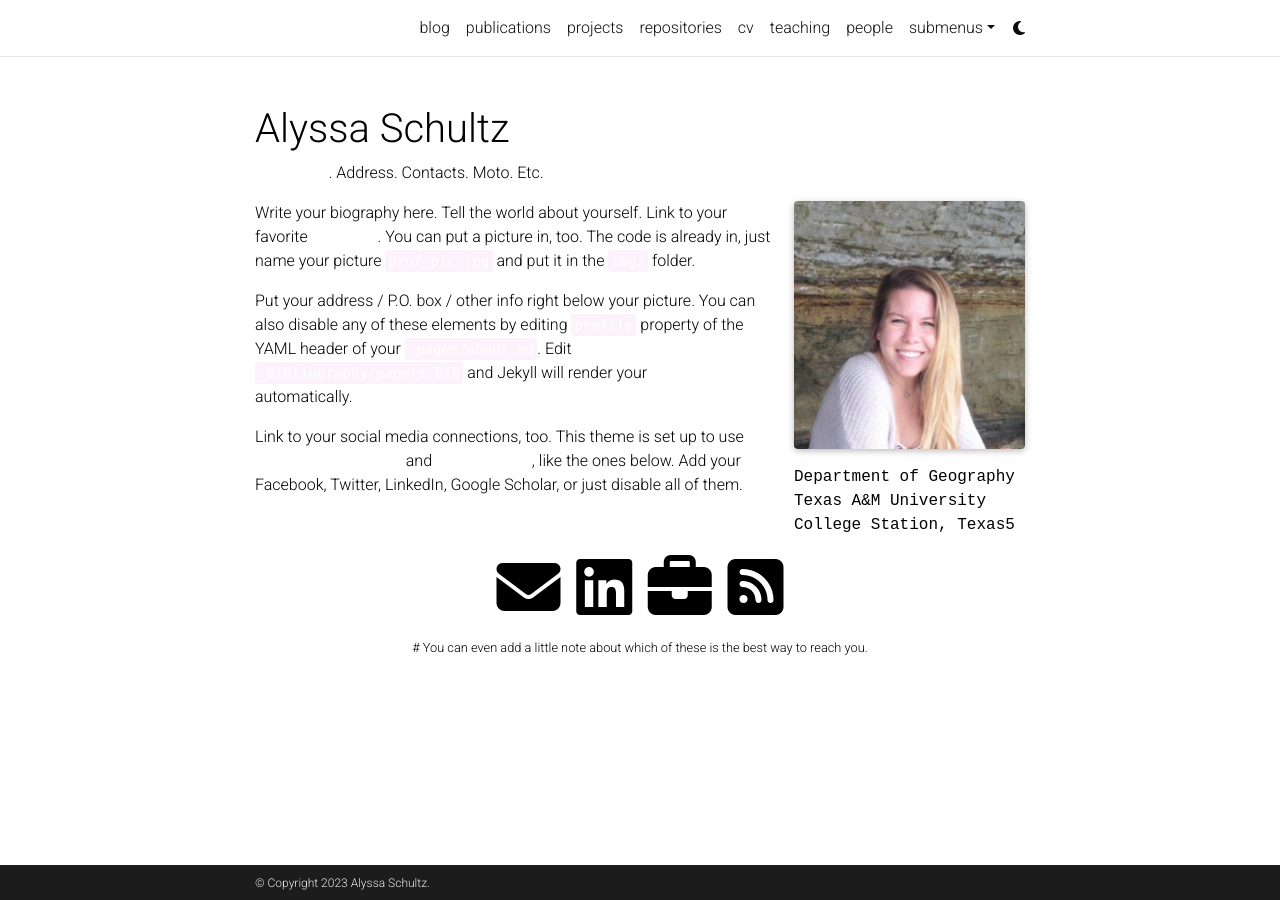
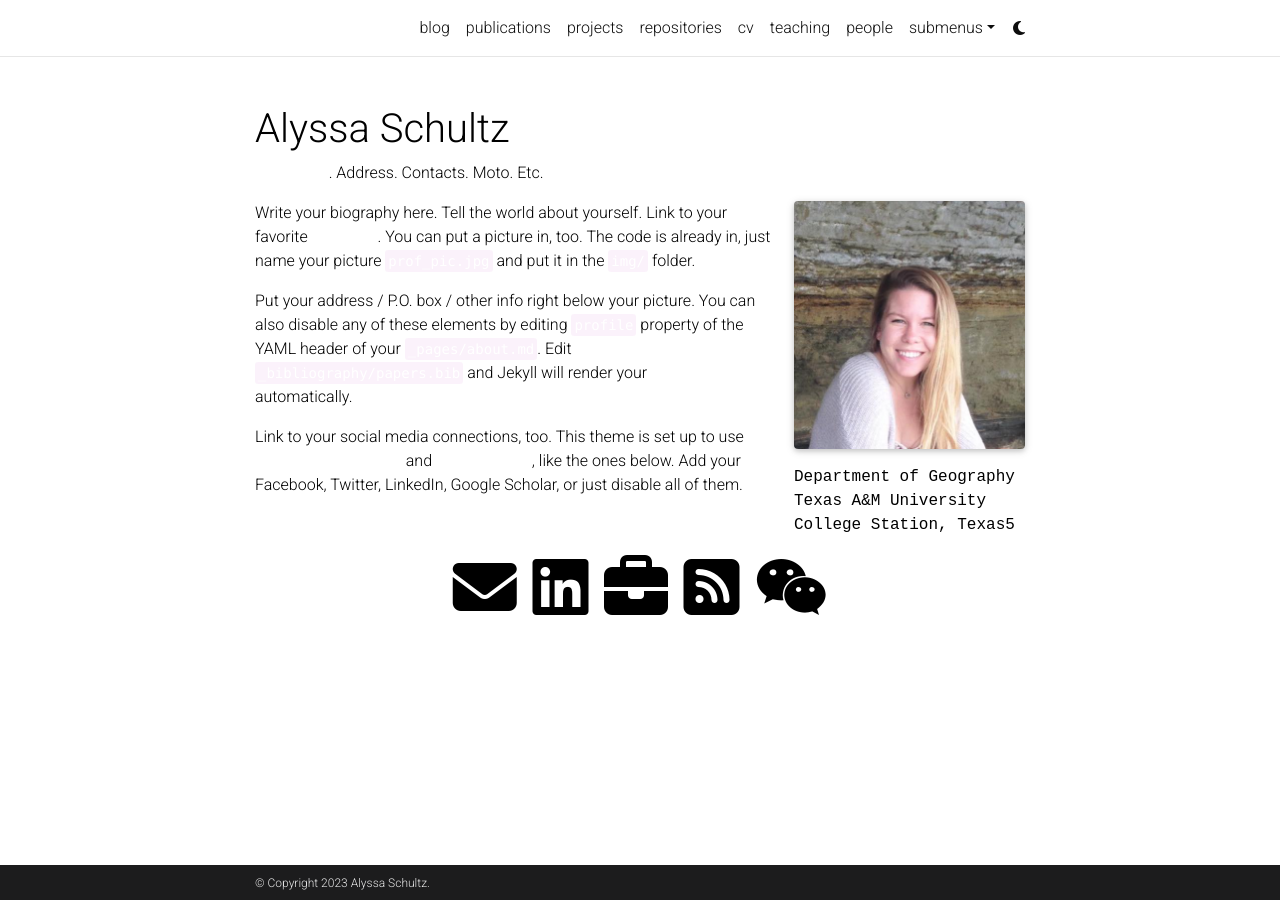
Before and after one commit to alyssaschultz/alyssaschultz.github.io, a Jekyll site: the page built from _pages/about.md, in a window 1280 px wide. Built offline with Jekyll 4.4.1, drawn with Linux system fonts in a browser that asks for light colours; full-size pictures stand in for the smaller copies a plugin makes; comment, search, counter and statistics services are not loaded; a style sheet for code colours, icons or effects is not loaded; some of the changed lines change nothing that is shown.

Commit message:
Update _config.yml

```diff
--- a/_config.yml
+++ b/_config.yml
@@ -104,8 +104,8 @@
 zotero_username: # your zotero username
 wechat_qr: # filename of your wechat qr-code saved as an image (e.g., wechat-qr.png if saved to assets/img/wechat-qr.png)
 
-contact_note: >
-  # You can even add a little note about which of these is the best way to reach you.
+# contact_note: >
+   You can even add a little note about which of these is the best way to reach you.
 
 # -----------------------------------------------------------------------------
 # Analytics and search engine verification
```
